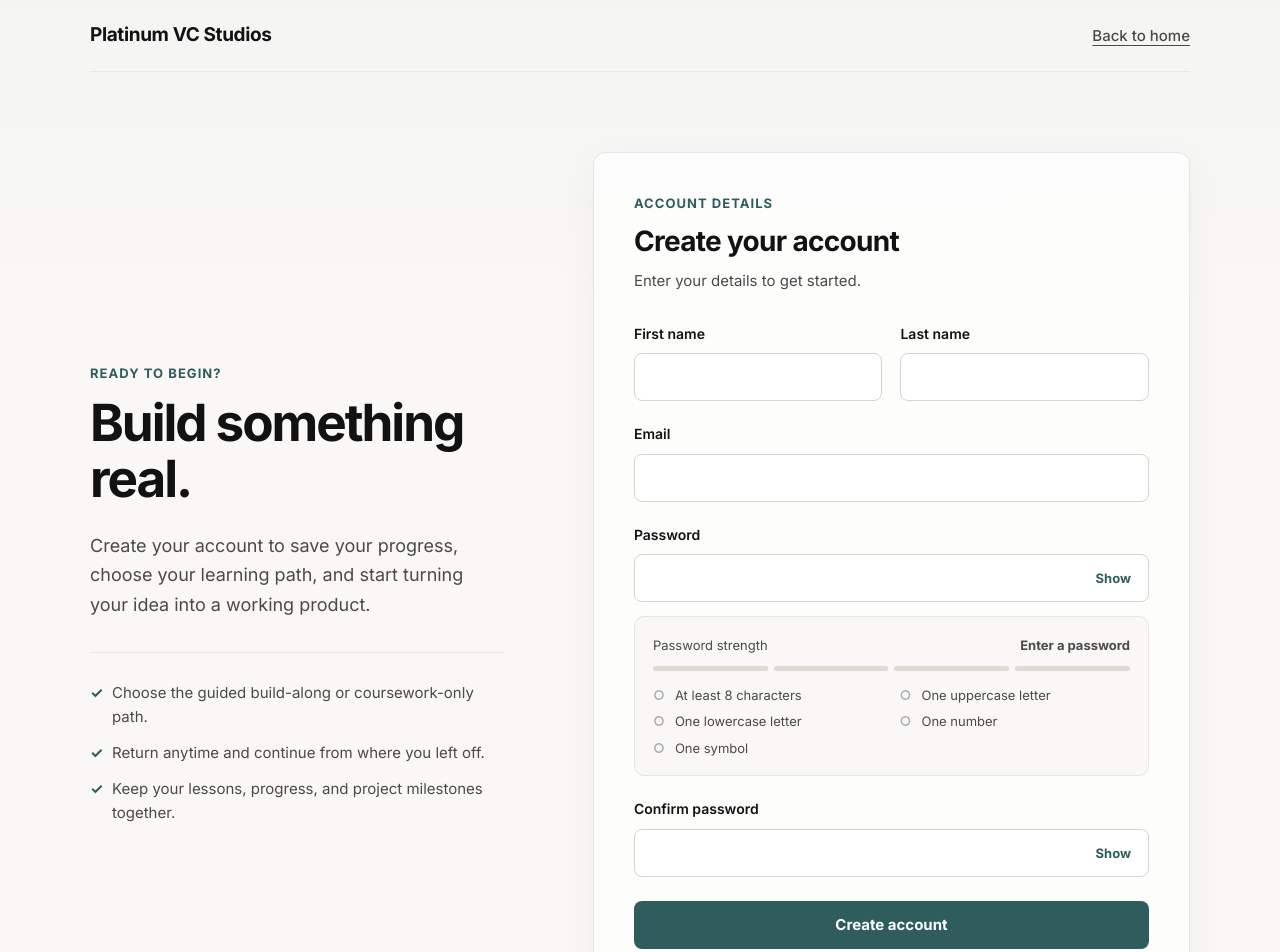
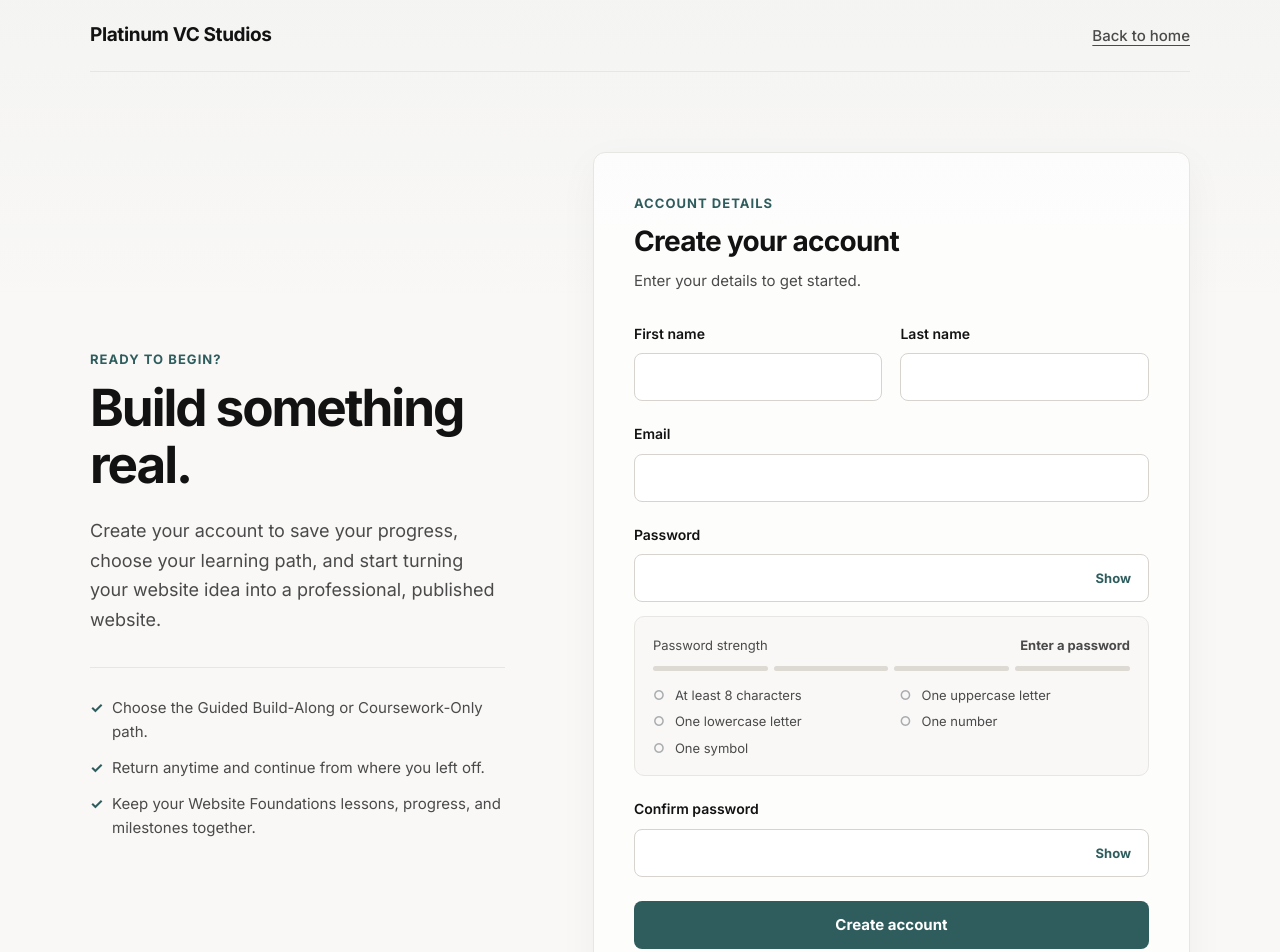
Before and after one commit to Emanuel628/VC-Studios, a React (Vite) app: page /register in a window 1280 px wide. Shown: the top 952 px of the page. Built offline with nearby package versions, Linux system fonts and the light colour scheme.

Commit message:
Align registration value copy with Website Foundations

```diff
--- a/src/pages/auth/RegisterPage.tsx
+++ b/src/pages/auth/RegisterPage.tsx
@@ -72,12 +72,12 @@ export function RegisterPage() {
     <AuthPageShell
       eyebrow="Ready to begin?"
       title="Build something real."
-      description="Create your account to save your progress, choose your learning path, and start turning your idea into a working product."
+      description="Create your account to save your progress, choose your learning path, and start turning your website idea into a professional, published website."
       supportingContent={
         <ul>
-          <li>Choose the guided build-along or coursework-only path.</li>
+          <li>Choose the Guided Build-Along or Coursework-Only path.</li>
           <li>Return anytime and continue from where you left off.</li>
-          <li>Keep your lessons, progress, and project milestones together.</li>
+          <li>Keep your Website Foundations lessons, progress, and milestones together.</li>
         </ul>
       }
     >
```
